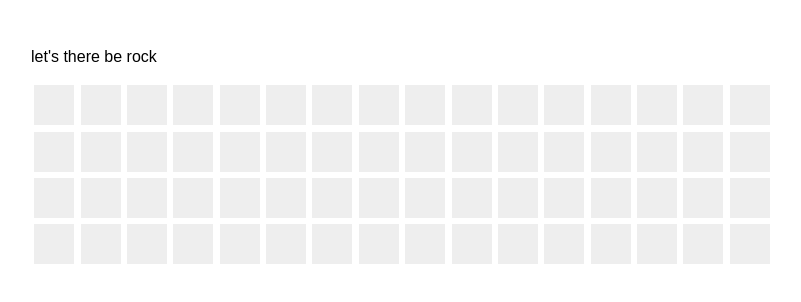
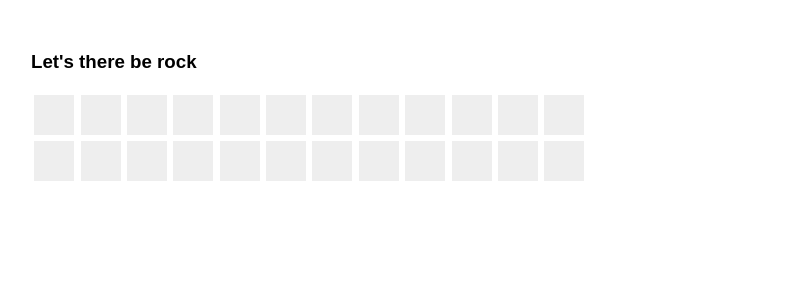
Before and after one commit to n1k0/tinysynth, a React (Create React App) app: page / in a window 1280 px wide. Shown: the top 302 px of the page, without its empty margins (1-802 px from the left). Built offline with nearby package versions, Linux system fonts and the light colour scheme.

Commit message:
Better data structures.

```diff
--- a/src/App.css
+++ b/src/App.css
@@ -1,8 +1,8 @@
-.row {
+.track {
   clear: left;
 }
 
-.cell {
+.beat {
   float: left;
   width: 40px;
   height: 40px;
@@ -13,6 +13,6 @@
   overflow:  hide;
 }
 
-.cell.active {
+.beat.active {
   background: pink;
 }
--- a/src/App.js
+++ b/src/App.js
@@ -4,46 +4,71 @@ import React, { Component } from 'react';
 import './App.css';
 
 
-type Matrix = Array<number[]>;
+type Track = {name: string, sample: string, beats: boolean[]};
 
-function initMatrix(w, h): Matrix {
-  return new Array(h).fill(0).map(_ => new Array(w).fill(0));
+function prevent(fn) {
+  return event => {
+    event.preventDefault();
+    fn();
+  }
 }
 
-function Cell({x, y, v, update}: {
-  x: number,
-  y: number,
-  v: number,
-  update: (x: number, y: number, v: number) => void
+function TrackView({track, update}: {
+  track: Track,
+  update: (name: string, beat: number) => void
 }) {
-  return <a href="" className={`cell ${v === 1 ? "active" : ""}`}
-            onClick={e => e.preventDefault() || update(x, y, v)} />;
+  return <div className="track">{
+    track.beats.map((v, beat) => (
+      <a key={beat} href="" className={`beat ${v ? "active" : ""}`}
+         onClick={prevent(() => update(track.name, beat))} />
+    ))
+  }</div>;
+}
+
+function TrackListView({tracks, update}) {
+  return (
+    <div>
+      <h3>Let's there be rock</h3>
+      <div>{
+        tracks.map((track, i) => <TrackView key={i} track={track} update={update} />)
+      }</div>
+    </div>
+  );
 }
 
 class App extends Component {
+  props: {
+    tracks: Track[],
+  };
+
   state: {
-    cells: Matrix
+    tracks: Track[],
+  };
+
+  static defaultProps = {
+    tracks: [
+      {name: "snare", sample: "snare.ogg", beats: new Array(12).fill(false)},
+      {name: "kick", sample: "kick.ogg", beats: new Array(12).fill(false)},
+    ]
   };
 
   constructor(props: Object) {
     super(props);
-    this.state = {cells: initMatrix(16, 4)};
+    const {tracks} = props;
+    this.state = {tracks};
   }
 
-  update = (x: number, y: number, v: number) => {
-    this.setState(({cells}) => {
+  update = (name: string, beat: number) => {
+    this.setState(({tracks}) => {
       return {
-        cells: cells.map((row, _y) => {
-          if (_y !== y) {
-            return row;
+        tracks: tracks.map((track: Track) => {
+          if (track.name !== name) {
+            return track;
           } else {
-            return row.map((_v, _x) => {
-              if (_x !== x) {
-                return _v;
-              } else {
-                return _v === 0 ? 1 : 0;
-              }
-            });
+            return {
+              ...track,
+              beats: track.beats.map((v, i) => i !== beat ? v : !v)
+            };
           }
         })
       }
@@ -51,21 +76,8 @@ class App extends Component {
   };
 
   render() {
-    const {cells} = this.state;
-    return (
-      <div>
-        <p>let's there be rock</p>
-        <div>{
-          cells.map((row, y) => {
-            return <div key={y} className="row">{
-              row.map((v, x) => {
-                return <Cell key={x} {...{x, y, v}} update={this.update} />
-              })
-            }</div>
-          })
-        }</div>
-      </div>
-    );
+    const {tracks} = this.state;
+    return <TrackListView tracks={tracks} update={this.update} />;
   }
 }
 
```
